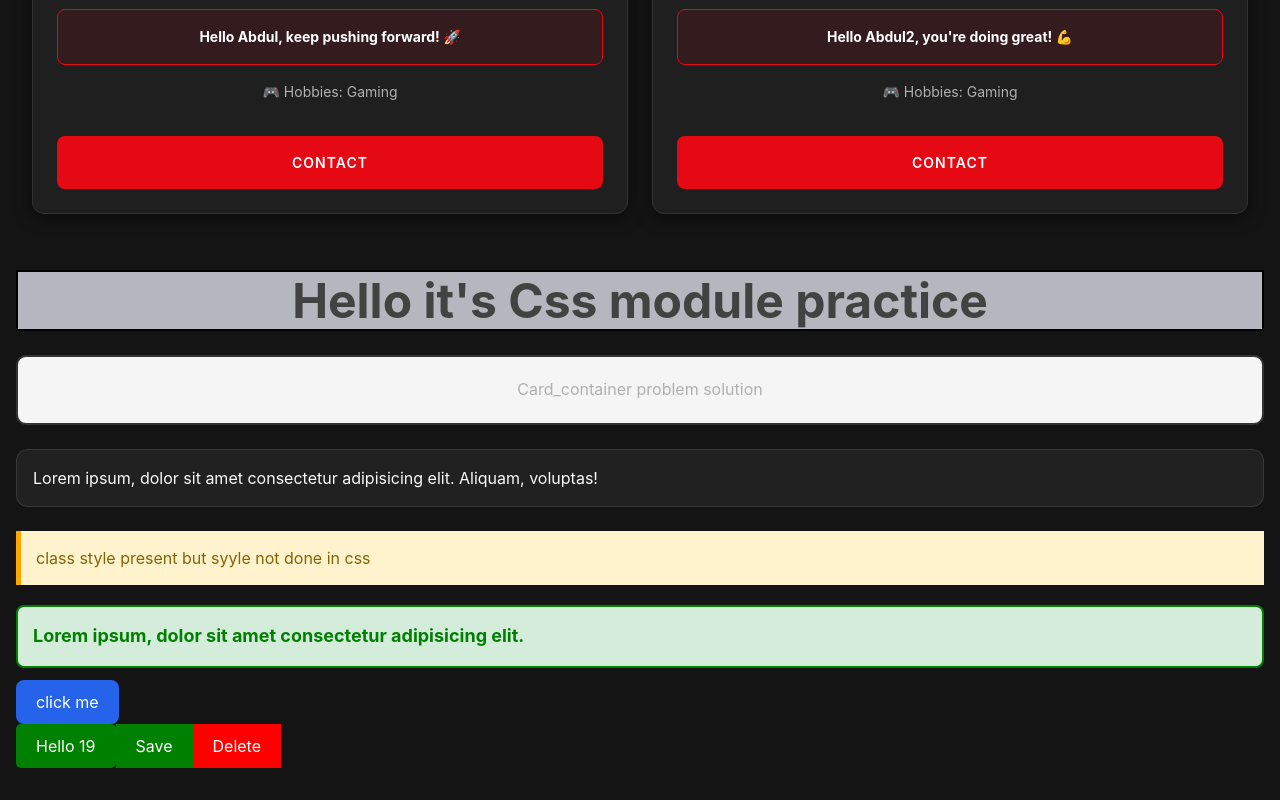
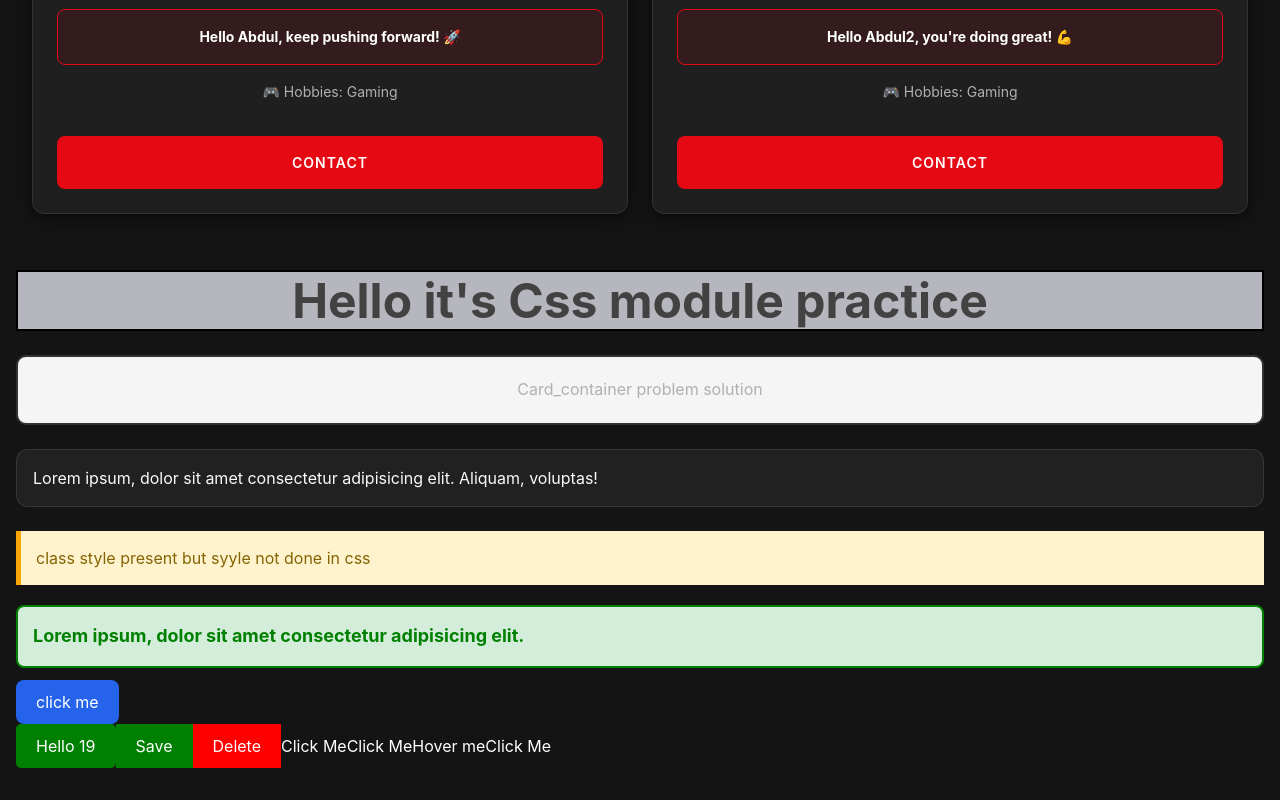
Before and after one commit to Abdul221221-tech/react-revision-journey, a React (Vite) app: page / in a window 1280 px wide. Shown: the part 1979-2779 px from the top of the page. Built offline with nearby package versions, Linux system fonts and the light colour scheme.

Commit message:
git commit -m "Day 10: Learned passing event handlers as props"

```diff
--- a/src/App.jsx
+++ b/src/App.jsx
@@ -7,6 +7,7 @@ import { Profile } from './component/profil.jsx'
 import { Profile1 } from './component/css_module_practice.jsx'
 import { Practice } from './component/st.jsx'
 import { Afu } from './component/st.jsx'
+import { EventProps } from "./component/react_props.jsx"
 function App() {
   return (
     <div className="app">
@@ -21,6 +22,7 @@ function App() {
         <Profile1/>
         <Practice/>
         <Afu/>
+        <EventProps/>
       </main>
     </div>
   )
--- /dev/null
+++ b/src/component/event_props.jsx
@@ -0,0 +1,18 @@
+export  function Mybutton(props){
+    return(
+        <>
+<button onClick={props.mousep}>Click Me</button>
+<button  onClick={props.mousep}>{props.text}</button>
+
+<button onMouseOver={props.clickp}>Hover me</button>
+
+<button onMouseOver={props.clickp}>{props.text}</button>
+
+
+
+
+
+        </>
+
+    )
+}
--- /dev/null
+++ b/src/component/react_props.jsx
@@ -0,0 +1,23 @@
+import { Mybutton } from "./event_props";
+export  function EventProps() {
+    const mousehover=()=>{
+        alert("mouse over event")
+
+    }
+
+    const clickmouse=()=>{
+        alert("click event")
+    }
+    return(
+        <>
+
+                   <Mybutton
+                   text="Click Me"
+                clickp={clickmouse}
+                mousep={mousehover}
+            />
+
+
+        </>
+    )
+}
```
